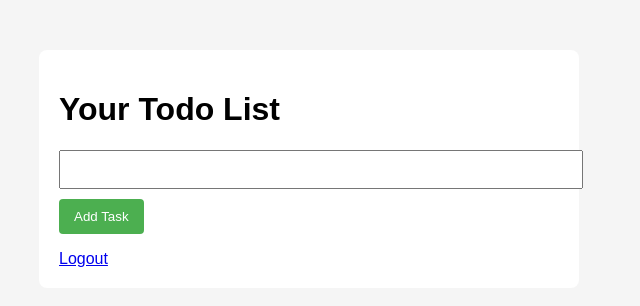
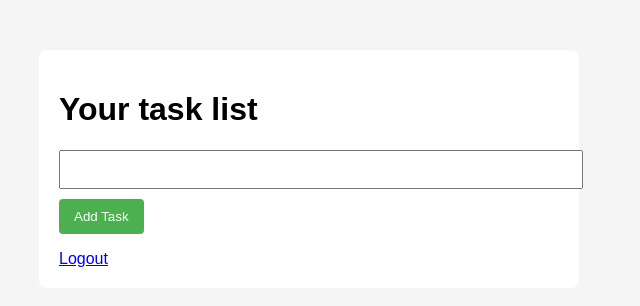
Before and after one commit to Khumo-Mathe/todolist, a Django app: page / in a window 1280 px wide. Shown: the top 306 px of the page, without its empty margins (331-971 px from the left). Run offline with Django 4.2, Linux system fonts and the light colour scheme; a user stored in the database is signed in; data that the repository does not hold is empty.

Commit message:
Refactor task list layout and improve HTML structure

```diff
--- a/tasks/templates/tasks/home.html
+++ b/tasks/templates/tasks/home.html
@@ -1,19 +1,27 @@
 {% extends 'tasks/base.html' %}
+
 {% block content %}
-<h1>Your Todo List</h1>
+<h1>Your task list</h1>
+
 <form method="POST" action="{% url 'add_task' %}">
   {% csrf_token %}
   {{ form.title }}
   <button type="submit">Add Task</button>
 </form>
+
 <ul>
   {% for task in tasks %}
   <li>
-        {% if task.complete %}<s>{{ task.title }}</s>{% else %}{{ task.title }}{% endif %}
-        <a href="{% url 'complete_task' task.id %}">[✓]</a>
-        <a href="{% url 'delete_task' task.id %}">[x]</a>
+    {% if task.complete %}
+      <del>{{ task.title }}</del>
+    {% else %}
+      {{ task.title }}
+    {% endif %}
+    <a href="{% url 'complete_task' task.id %}">✓</a>
+    <a href="{% url 'delete_task' task.id %}">🗑</a>
   </li>
   {% endfor %}
 </ul>
+
 <a href="{% url 'logout' %}">Logout</a>
 {% endblock %}
```
Lines whose indentation alone changed are shown as unchanged.
